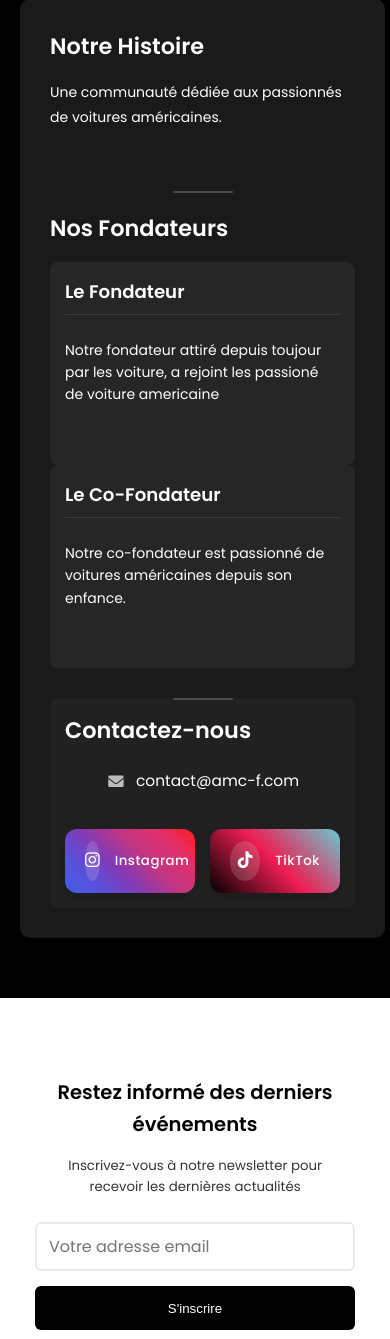
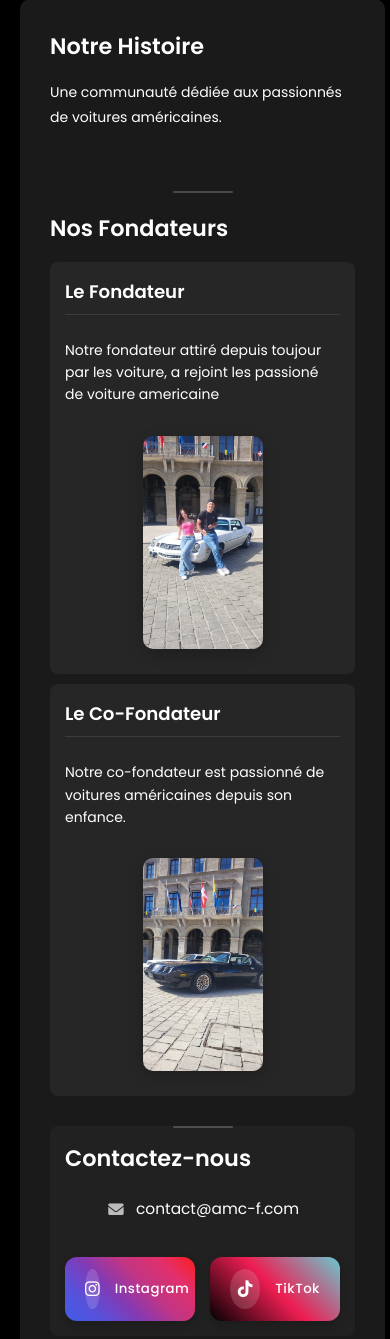
Before and after one commit to JaysonPasquier/amca-club, a Django app: page /about/ in a window 390 px wide. Shown: the part 246-1585 px from the top of the page. Run offline with Django 4.2, Linux system fonts and the light colour scheme; data comes from the database, SQL or seed files in the repository; some libraries are stand-ins or nearby versions.

Commit message:
change about page display founder and co founder image from computer

```diff
--- a/v1/backend/templates/core/about.html
+++ b/v1/backend/templates/core/about.html
@@ -19,10 +19,12 @@
                     <div class="founder-card">
                         <h3>Le Fondateur</h3>
                         <p>{{ club_info.founder_info }}</p>
+                        <img src="/static/img/Jerem.png" alt="Fondateur" class="founder-image">
                     </div>
                     <div class="founder-card">
                         <h3>Le Co-Fondateur</h3>
                         <p>{{ club_info.cofounder_info }}</p>
+                        <img src="/static/img/Eric.png" alt="Co-Fondateur" class="founder-image">
                     </div>
                 </div>
             </div>
@@ -94,6 +96,50 @@
 </main>
 
 <style>
+
+    /* Founder image styling - add these to your style section */
+    .founder-image {
+        max-width: 300px;
+        width: 100%;
+        height: auto;
+        border-radius: 10px;
+        margin-top: auto; /* Changed from margin-top: 20px to auto to push image to bottom */
+        margin-bottom: 10px; /* Add some spacing at the bottom */
+        align-self: center;
+        box-shadow: 0 5px 15px rgba(0, 0, 0, 0.2);
+        transition: transform 0.3s ease, box-shadow 0.3s ease;
+    }
+
+    .founder-card:hover .founder-image {
+        transform: scale(1.02);
+        box-shadow: 0 8px 20px rgba(0, 0, 0, 0.3);
+    }
+
+    /* Adjustments for different screen sizes */
+    @media (max-width: 992px) {
+        .founder-image {
+            max-width: 250px;
+        }
+    }
+
+    @media (max-width: 768px) {
+        .founder-image {
+            max-width: 180px;
+        }
+    }
+
+    @media (max-width: 576px) {
+        .founder-image {
+            max-width: 130px;
+        }
+    }
+
+    @media (max-width: 480px) {
+        .founder-image {
+            max-width: 120px;
+        }
+    }
+
     /* Base styles */
     .about-content {
         transition: padding 0.3s ease;
@@ -151,6 +197,11 @@
         border-bottom: 1px solid rgba(255, 255, 255, 0.1);
         padding-bottom: 10px;
         margin-bottom: 15px;
+    }
+
+    .founder-card p {
+        flex: 1 0 auto; /* Make description take available space but not shrink */
+        margin-bottom: 20px; /* Add space between text and image */
     }
 
     .founder-card:hover {
@@ -403,7 +454,7 @@
         /* Switch founders grid to 1 column at 660px with increased gap */
         .founders-grid {
             grid-template-columns: 1fr;
-            gap: 30px; /* Increased from 20px to 30px for more separation */
+            gap: 5%; /* Increased from 20px to 30px for more separation */
             margin-top: 15px;
         }
 
```
